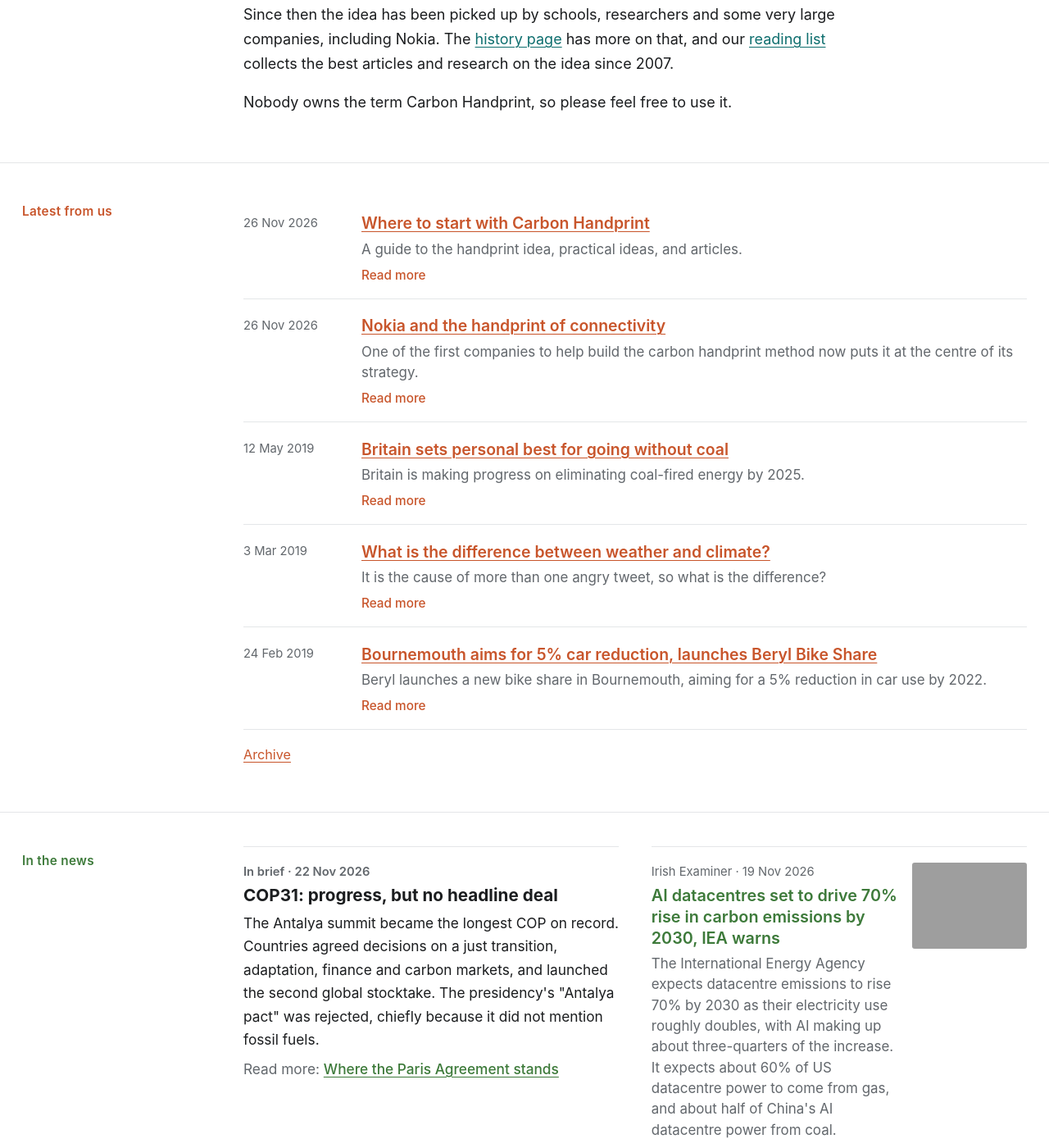
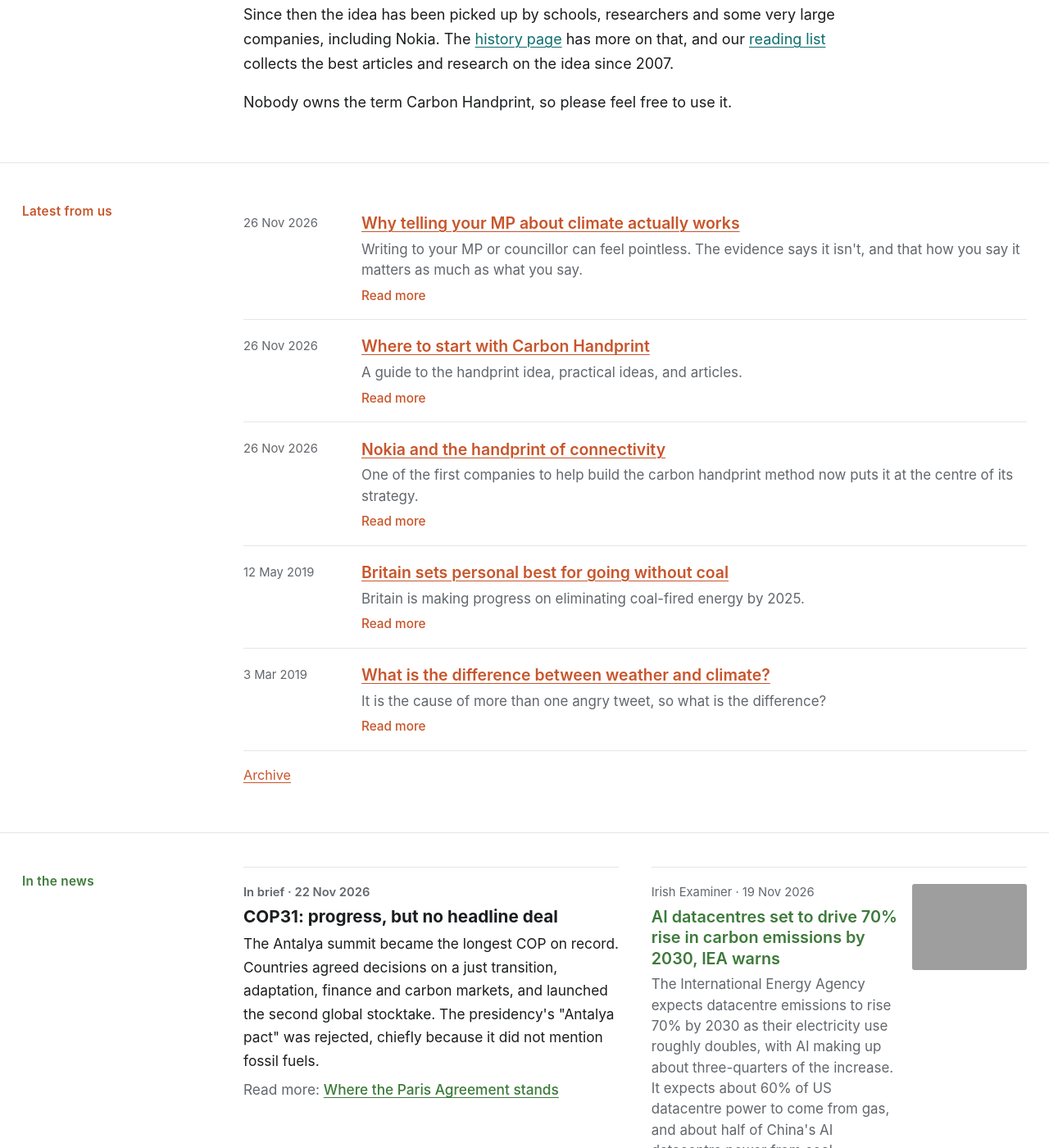
Before and after one commit to multiplicit-com/carbonhandprint, a Jekyll site: the page built from index.html, in a window 1280 px wide and 1400 px high, scrolled down 831 px. Shown: the whole window at 82% size. Built offline with Jekyll 4.4.1, drawn with Linux system fonts in a browser that asks for light colours; part of the change alters nothing that is shown; grey boxes are pictures that could not be loaded.

Commit message:
Add article on why contacting your MP about climate works
Co-Authored-By: Claude Opus 5.5 <noreply@anthropic.com>
Claude-Session: https://claude.ai/code/session_01Li7jXUjQEmQmUd78PY2LvZ

```diff
--- /dev/null
+++ b/_posts/2026-11-26-why-telling-your-mp-about-climate-works.md
@@ -0,0 +1,61 @@
+---
+countries: [uk]
+tags: [grow]
+title: Why telling your MP about climate actually works
+description: Writing to your MP or councillor can feel pointless. The evidence says it isn't, and that how you say it matters as much as what you say.
+---
+
+On our [Paris Agreement page](/paris-agreement/) we say that telling your MP or councillor you want stronger climate plans is one of the most useful things anyone can do. That can sound like a nice sentiment with nothing behind it. One email, sent into an inbox that gets hundreds a week. Why would it change anything?
+
+Here is why we think it does, and why the tone of the message makes a real difference.
+
+## Politicians are guessing what you think
+
+Most people assume their MP knows where the public stands on climate. The research says they often don't.
+
+In August 2026, researchers at the University of Cambridge [published a study](https://www.cam.ac.uk/research/news/uk-politicians-think-public-opposition-to-climate-policy-is-far-greater-than-it-is-study-finds) comparing what 100 sitting MPs believed about public opinion with what a large Ipsos poll actually found. MPs consistently overestimated how much opposition there was to climate policies. For grants to insulate homes, MPs thought around 18% of people were opposed. The real figure was 6%. On average they underestimated public support by about 11 percentage points, and they thought voters of different parties were twice as divided as they really are.
+
+The authors point to one likely cause: politicians hear disproportionately from the loudest voices, in the media and online, and those voices don't reflect the full range of opinion. They also found that MPs who thought their policies were unpopular were less willing to speak up for them.
+
+The same pattern turns up elsewhere. A study of senior staff in US congressional offices, published in the [American Political Science Review](https://www.cambridge.org/core/journals/american-political-science-review/article/legislative-staff-and-representation-in-congress/D7735FCF39B843B9F3269FD39362FD66) in 2019, found they misjudged their own constituents' views on issues including regulating carbon dioxide. The staff who met most often with corporate lobby groups had the [most skewed picture](https://magazine.columbia.edu/article/how-congress-misreads-public-opinion). When ordinary constituents are quiet, other people fill the gap.
+
+Globally, the gap is just as wide. A survey of nearly 130,000 people in 125 countries, published in [Nature Climate Change](https://www.nature.com/articles/s41558-024-01925-3) in 2024, found that 89% want more political action on climate. People everywhere underestimated how many others felt the same.
+
+In the UK, the government's own [Public Attitudes Tracker](https://www.gov.uk/government/statistics/desnz-public-attitudes-tracker-summer-2026/desnz-public-attitudes-tracker-net-zero-and-climate-change-summer-2026-uk) found in summer 2026 that 79% of people are concerned about climate change. If your MP thinks that support is thin, a message from a real constituent is a correction they need.
+
+## When representatives learn what people think, they act on it
+
+There is direct evidence that this information changes how representatives vote. In 2008, political scientists surveyed more than 10,000 people in New Mexico about the state budget and sent the results to a randomly chosen half of the state's legislators. Those who received their district's results were [much more likely to vote in line with their constituents](https://isps.yale.edu/research/publications/isps11-016) than those who didn't. Nothing else was different. They simply knew more about what the people they represent wanted.
+
+A letter from you does a small version of the same thing. It tells your representative that someone in their area cares, and it gives them a reason to act.
+
+## Where your message goes
+
+Writing to your MP isn't the same as shouting into the void. Constituent correspondence is a core part of an MP's job. According to the [House of Commons Library](https://commonslibrary.parliament.uk/casework/a-guide-to-casework/), MPs act on what they hear by speaking to government officials, writing to ministers, or raising issues in Parliament. Your letter can become a written question, a point in a debate, a conversation with a minister, or a vote cast with a bit more confidence.
+
+Councillors matter just as much, and are often overlooked. The government's climate advisers, the Climate Change Committee, [found](https://www.theccc.org.uk/publication/local-authorities-and-the-sixth-carbon-budget/) that local authorities have powers or influence over roughly a third of emissions in their area: transport, planning, housing, waste and the council's own buildings. Councillors are also far easier to reach than MPs, and a handful of thoughtful messages can be noticed on a council in a way that would be lost in Westminster.
+
+## Why a personal message works better
+
+Not every message carries the same weight. Parliament's own [advice on contacting your MP](https://www.parliament.uk/get-involved/contact-an-mp-or-lord/contact-your-mp/) is to write to your own MP, include your address so they know you live in their constituency, and follow up if you haven't heard back in a couple of weeks. It also says that mass mailings to every MP "will not get their attention".
+
+In the US, a survey of congressional staff by the Congressional Management Foundation found that around nine in ten said an individually written letter or email would influence an undecided member, while more than half believed most identical campaign messages are sent without the constituent really knowing about them ([CMF](https://www.congressfoundation.org/news/press-releases/333-congressional-staff-believe-constituents-are-more-influential-than-lobbyists)). A template can still be a useful starting point. Putting it into your own words, and adding why it matters to you, is what turns it into a message someone reads properly.
+
+## Why respect matters
+
+The people who read your message are human, and many of them are under real pressure. The Local Government Association runs a campaign called [Debate Not Hate](https://www.local.gov.uk/about/campaigns/debate-not-hate) because 7 in 10 councillors reported experiencing abuse or intimidation in a single year. It warns that this is putting people off standing for election at all.
+
+An angry or abusive message is easy to set aside, and it adds to a climate that drives good people out of public life. A polite, specific message from a constituent is the opposite. It is hard to ignore, it can be quoted, and it gives a representative who already agrees with you something to point to. It also helps the ones who don't yet agree to change their mind without losing face.
+
+Being respectful doesn't mean being vague. You can be clear and firm about what you want while assuming the person reading it is acting in good faith.
+
+## What a good message looks like
+
+- **Write to your own representative.** Find your MP on [Parliament's website](https://www.parliament.uk/get-involved/contact-an-mp-or-lord/contact-your-mp/) and your councillors on [GOV.UK](https://www.gov.uk/find-your-local-councillors). Include your full address.
+- **Keep it short and specific.** One issue, one clear ask. "Please support the council's plan for safe cycle routes to schools" is easier to act on than "do more about climate change".
+- **Say why it matters to you.** A sentence about your street, your children's school, your bills or your work is worth more than a page of statistics.
+- **Be polite, and thank them** for anything they have already done.
+- **Ask a question** that needs a reply, such as how they intend to vote, or what they will do next.
+- **Follow up.** If you get a reply, answer it. If you don't, write again or ask to meet at a surgery.
+
+It takes about fifteen minutes. It's also one of the clearest examples of a carbon handprint we know: a small action of yours that can shift decisions affecting thousands of other people's emissions. For more ideas, see [Grow your handprint](/grow-your-handprint/).
--- a/grow-your-handprint.md
+++ b/grow-your-handprint.md
@@ -36,6 +36,8 @@ Governments at every level make the decisions that affect us all. Every environm
 - Vote, and ask candidates where they stand on climate.
 - Support campaigns for cleaner transport, energy and planning where you live.
 
+We've written about [why telling your MP about climate actually works](/articles/2026/11/why-telling-your-mp-about-climate-works/), and how to write a message that gets read.
+
 ## Use your work
 
 For a lot of people, work is where they can make the biggest difference. If there's a lower-carbon way of doing something, suggest it.
--- a/paris-agreement.md
+++ b/paris-agreement.md
@@ -48,7 +48,7 @@ One of the clearest pictures of how fast the planet is warming is a comic. Randa
 
 ## What it means for the rest of us
 
-Global deals set the direction, but they are delivered by millions of decisions at every level: national energy policy, a council's transport plan, a company's product design, a household's choice of boiler. When the international talks stall, those decisions matter even more. Telling your MP or councillor that you want stronger climate plans is one of the most useful things anyone can do.
+Global deals set the direction, but they are delivered by millions of decisions at every level: national energy policy, a council's transport plan, a company's product design, a household's choice of boiler. When the international talks stall, those decisions matter even more. Telling your MP or councillor that you want stronger climate plans is one of the most useful things anyone can do. [Here's why it works](/articles/2026/11/why-telling-your-mp-about-climate-works/).
 
 ## Articles on the Paris Agreement
 
```
